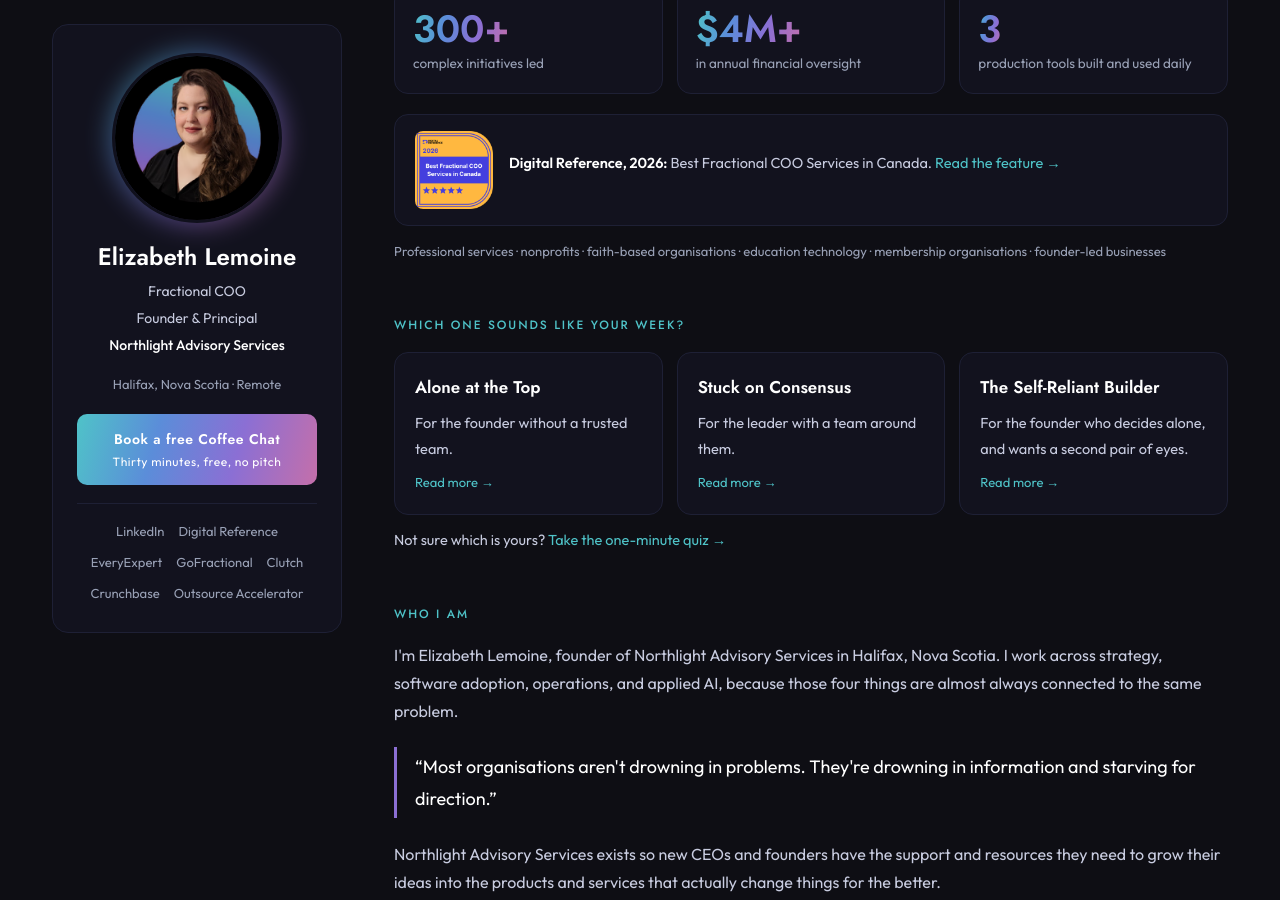
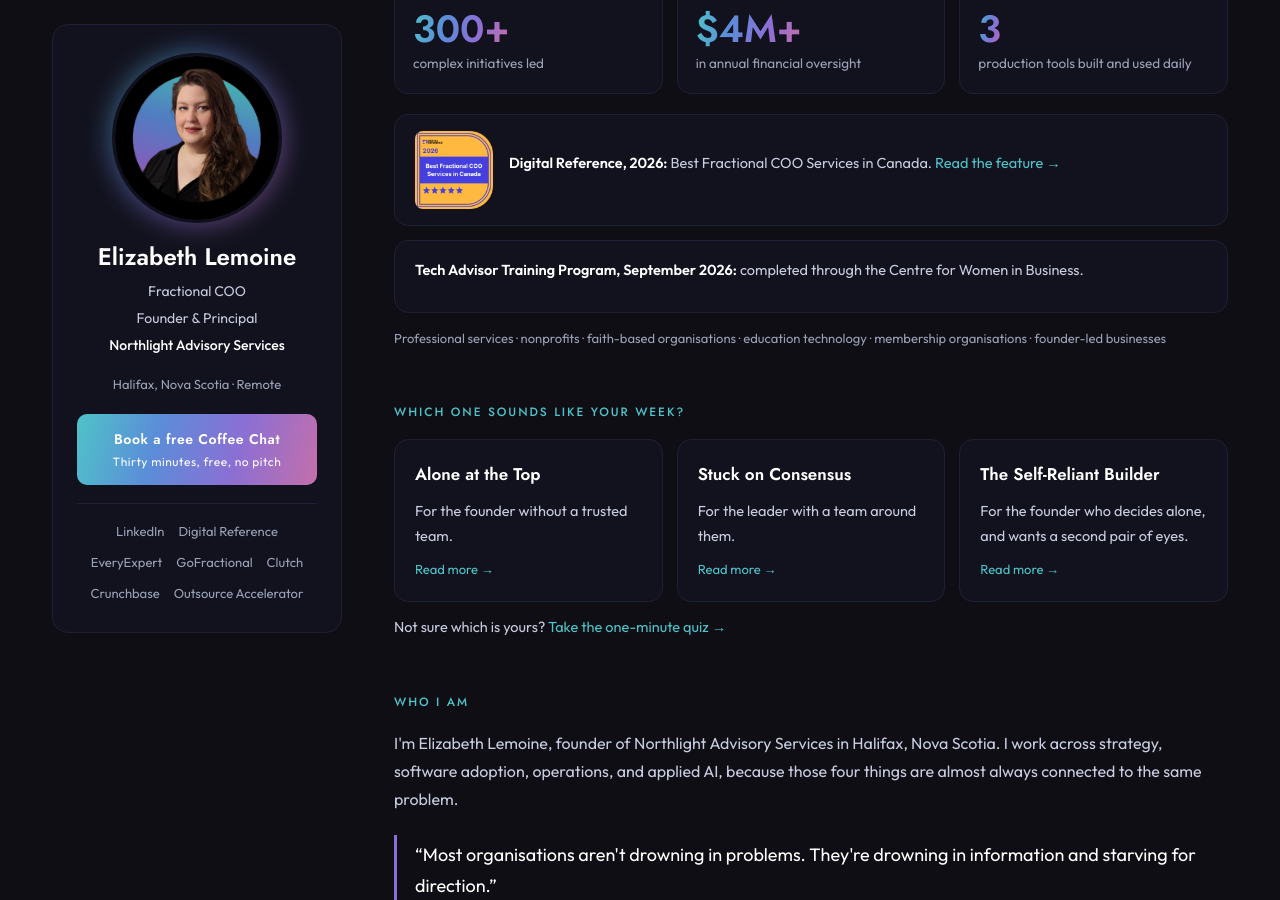
Before and after one commit to elizabethlemoine33-commits/bynorthlight-site, a Jekyll site: the page built from about.html, in a window 1280 px wide and 900 px high, scrolled down 521 px. Built offline with Jekyll 4.4.1, drawn with Linux system fonts in a browser that asks for light colours; some of the changed text lies outside the part shown.

Commit message:
About page: add Tech Advisor Training Program (Centre for Women in Business)
Co-Authored-By: Claude Sonnet 5.5 <noreply@anthropic.com>

```diff
--- a/about.html
+++ b/about.html
@@ -262,6 +262,9 @@ head_extra: |
     <img src="/assets/dr-badge-best-coo-2026.png" alt="Digital Reference: Best Fractional COO Services in Canada 2026" width="78" height="78">
     <p><b>Digital Reference, 2026:</b> Best Fractional COO Services in Canada. <a href="/news/digital-reference-best-coo-2026.html">Read the feature →</a></p>
   </div>
+  <div class="ab-recog">
+    <p><b>Tech Advisor Training Program, September 2026:</b> completed through the Centre for Women in Business.</p>
+  </div>
   <p class="ab-ind">Professional services · nonprofits · faith-based organisations · education technology · membership organisations · founder-led businesses</p>
 
   <h2 class="ab-label">Which one sounds like your week?</h2>
@@ -324,6 +327,7 @@ head_extra: |
 
   <h2 class="ab-label">Credentials and learning</h2>
   <div class="ab-cred">
+    <span>Tech Advisor Training Program · Centre for Women in Business</span>
     <a href="https://www.credly.com/users/elizabeth-randell-lemoine" target="_blank" rel="noopener">PMI member · PMI learning badges</a>
     <a href="https://www.salesforce.com/trailblazer/erandell" target="_blank" rel="noopener">Salesforce Trailblazer · Ranger · 163 badges</a>
     <a href="https://www.credly.com/users/elizabeth-randell-lemoine" target="_blank" rel="noopener">Google Cloud: Gemini Enterprise application</a>
```
